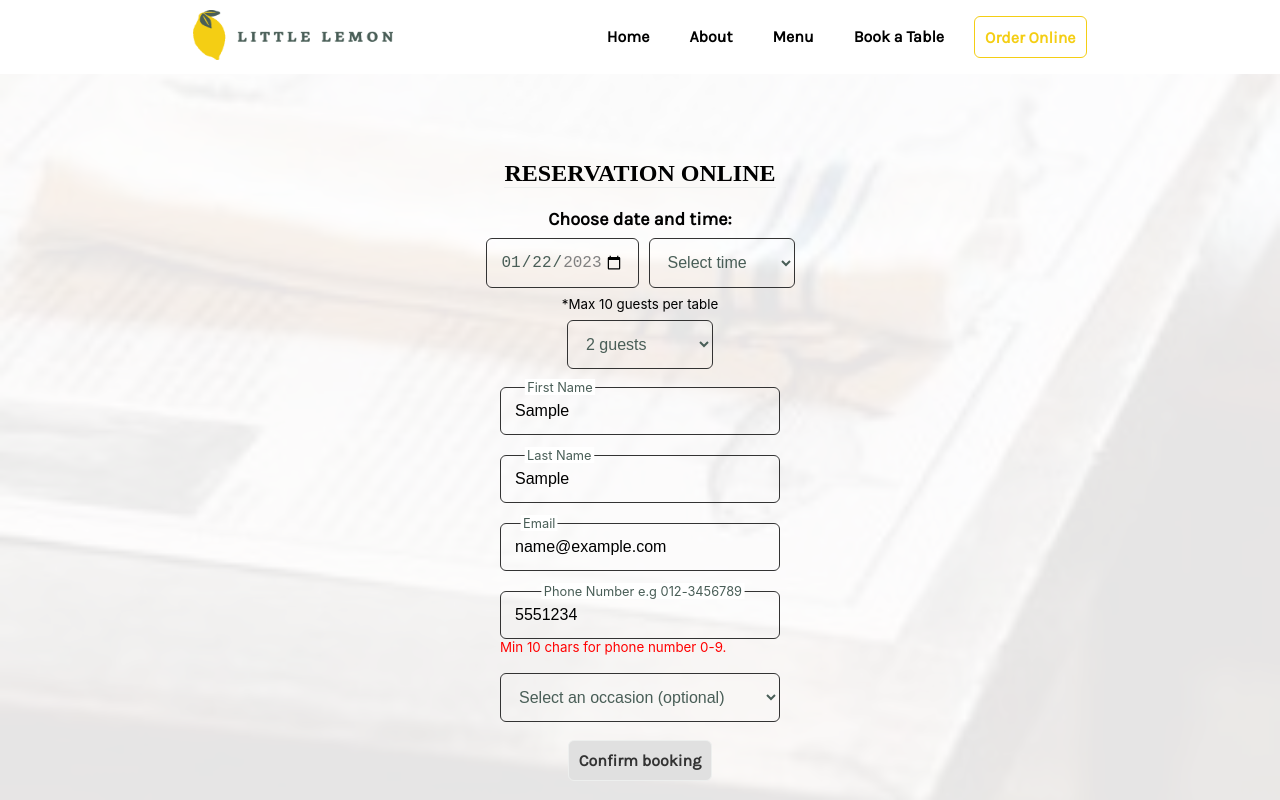
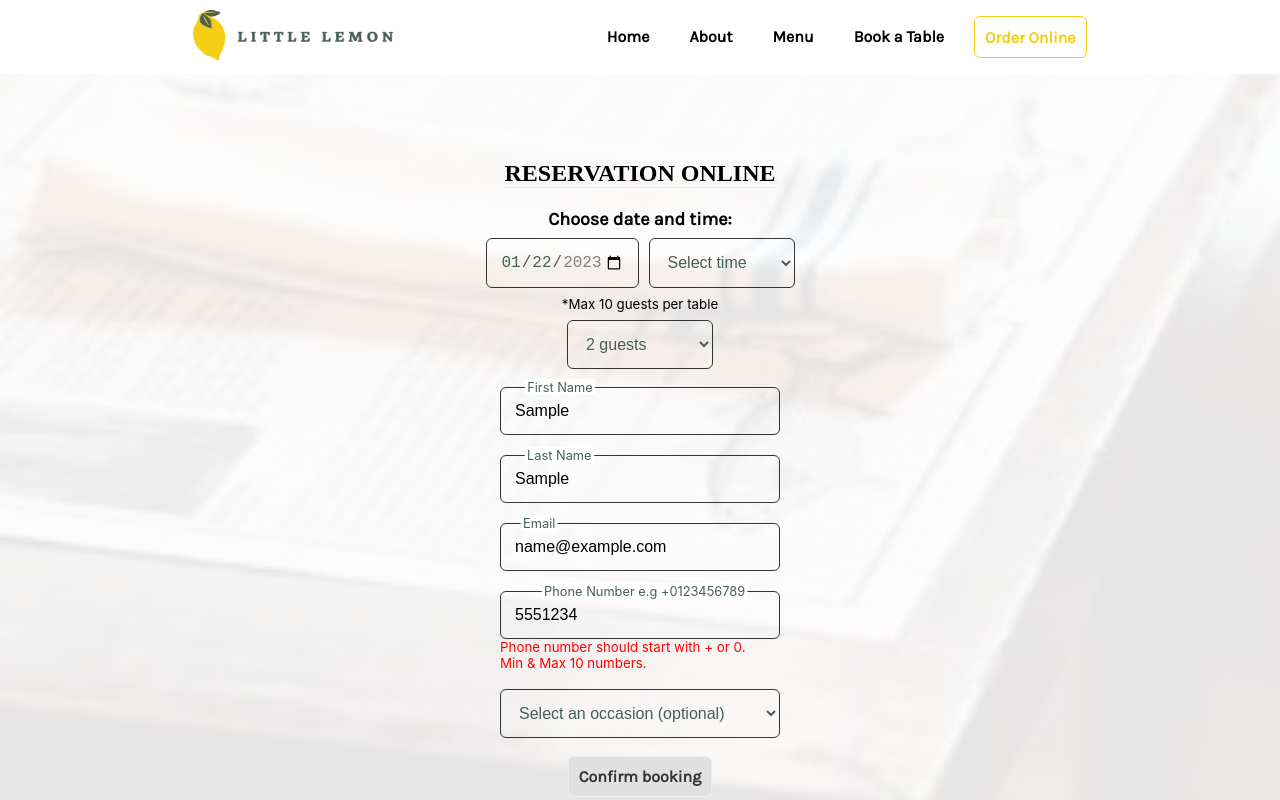
Before and after one commit to YanShtein/little_lemon, a React (Create React App) app: page /book in a window 1280 px wide. Both pictures are taken after typing "Sample", "Sample", "name@example.com", "5551234" into the empty fields and a click on the button "Confirm booking". Shown: the top 800 px of the page. Built offline with nearby package versions, Linux system fonts and the light colour scheme; a web font is replaced by a local one.

Commit message:
last css fixes

```diff
--- a/src/App.js
+++ b/src/App.js
@@ -5,12 +5,14 @@ import { Routes, Route } from "react-router-dom";
 import MenuPage from "./components/Menu/MenuPage";
 import { AppProvider } from './components/context/AppContext';
 import Confirmation from "./components/Booking/Confirmation";
+import Header from "./components/Header/Header";
 
 function App() {
   return (
     <AppProvider>
       <img className="bg" alt="Site Background" src={require('../src/assets/images/table.JPG')}/>
       <div className="container">
+        <Header />
         <Routes>
           <Route path="/" element={<HomePage />}></Route>
           <Route path="/menu" element={<MenuPage />}></Route>
--- a/src/assets/shared.css
+++ b/src/assets/shared.css
@@ -203,7 +203,7 @@ input[type="date"] {
 .rights {
   display: block;
   text-align: center;
-  margin: 30px;
+  margin: 30px auto;
   color: var(--primary-green);
   font-weight: bold;
 }
--- a/src/components/Booking/BookingForm.js
+++ b/src/components/Booking/BookingForm.js
@@ -150,11 +150,16 @@ export default function BookingForm({ dispatch, availableTimes, submitForm }) {
           value={phone.val}
           onChange={e => setPhone({...email, val: e.target.value})}
           onBlur={handlePhoneBlur}
-          minLength="9" maxLength="12"
+          minLength="11" maxLength="11"
           required
         />
-        <label aria-label="phone" htmlFor="phone">Phone Number e.g 012-3456789</label>
-        {phone.error && <small>Min 10 chars for phone number 0-9.</small>}
+        <label aria-label="phone" htmlFor="phone">Phone Number e.g +0123456789</label>
+        {phone.error &&
+          <>
+            <small>Phone number should start with + or 0.</small>
+            <small>Min & Max 10 numbers.</small>
+          </>
+        }
       </div>
       <select
         placeholder='Select an occasion'
--- a/src/components/Booking/BookingPage.js
+++ b/src/components/Booking/BookingPage.js
@@ -1,5 +1,4 @@
 import { useReducer } from "react";
-import Header from "../Header/Header";
 import BookingForm from "./BookingForm";
 import { fetchAPI } from "./bookingAPI";
 import '../../assets/shared.css';
@@ -26,7 +25,6 @@ export default function BookingPage() {
 
   return (
     <>
-      <Header />
       <div className="reserve">
         <BookingForm
           {...{
@@ -35,16 +33,7 @@ export default function BookingPage() {
             dispatch,
           }}
         />
-        <iframe
-          style={{border: 'none', maxWidth: '80%', margin: '30px auto'}}
-          title="Google Maps"
-          width="600"
-          height="450"
-          loading="lazy"
-          allowFullScreen
-          referrerPolicy="no-referrer-when-downgrade"
-          src="http://maps.google.com/maps?q=41.880378,-87.842680&z=16&output=embed">
-        </iframe>
+        <img className="map" src={require('../../assets/images/map.JPG')} alt="Little Lemon location"/>
       </div>
       <small className="rights">© All rights reserved to Little Lemon</small>
     </>
--- a/src/components/Booking/Confirmation.js
+++ b/src/components/Booking/Confirmation.js
@@ -1,8 +1,5 @@
 import { birthdaySvg, anniversarySvg, businessSvg, generalSvg } from "../../assets/svg";
-
-import React from 'react'
 import { useLocation } from "react-router-dom";
-import Header from "../Header/Header";
 
 export default function Confirmation() {
   const { state } = useLocation();
@@ -22,7 +19,6 @@ export default function Confirmation() {
 
   return (
     <>
-      <Header />
       <div className="reserve">
         <h2>Table reserved at the Chicago Branch!</h2>
         <p>We have received your reservation with the following information:</p>
--- a/src/components/Booking/book.css
+++ b/src/components/Booking/book.css
@@ -46,12 +46,12 @@ form {
 .details {
   display: flex;
   flex-direction: row;
-  justify-content: center;
+  justify-content: space-between;
+  width: 320px;
   margin: 20px auto;
 }
 
 .details ul:first-child {
-  margin-right: 50px;
   color: var(--primary-green);
 }
 
@@ -67,6 +67,12 @@ svg {
   display: flex;
 }
 
+.map {
+  margin-top: 30px;
+  width: 550px;
+  max-width: 80%;
+}
+
 @media (min-width: 720px) and (max-height: 420px) {
   .reserve {
     height: auto;
--- a/src/components/Booking/fieldsValidation.js
+++ b/src/components/Booking/fieldsValidation.js
@@ -1,5 +1,5 @@
 const emailRegex = /^(([^<>()/[\]\\.,;:\s@"]+(\.[^<>()/[\]\\.,;:\s@"]+)*)|(".+"))@((\[[0-9]{1,3}\.[0-9]{1,3}\.[0-9]{1,3}\.[0-9]{1,3}\])|(([a-zA-Z\-0-9]+\.)+[a-zA-Z]{2,}))$/;
-const phoneRegex = /^[/+]?[(]?[0-9]{3}[)]?[-\s/.]?[0-9]{3}[-\s/.]?[0-9]{4,6}$/im;
+const phoneRegex = /^[0+]?[0-9]{10}$/im;
 
 function validateEmail(val) {
   const isEmailValid = emailRegex.test(val);
--- a/src/components/Home/HomePage.js
+++ b/src/components/Home/HomePage.js
@@ -3,14 +3,12 @@ import './home.css';
 import Article from './Article';
 import Ratings from './Ratings';
 import Specials from './Specials';
-import Header from '../Header/Header';
 import Footer from '../Footer/Footer';
 import About from './About';
 
 export default function HomePage() {
   return (
     <>
-      <Header />
       <main>
         <section id='article'>
           <Article />
--- a/src/components/Menu/MenuPage.js
+++ b/src/components/Menu/MenuPage.js
@@ -2,7 +2,6 @@ import '../../assets/shared.css';
 import './menu.css';
 import { useContext } from "react";
 import { AppContext } from '../context/AppContext';
-import Header from '../Header/Header';
 import Footer from '../Footer/Footer';
 
 export default function MenuPage() {
@@ -10,7 +9,6 @@ export default function MenuPage() {
 
   return (
     <>
-      <Header />
       <div className='menu'>
         <h2>Little Lemon menu</h2>
         <div className='menu-content'>
--- a/src/components/Order/OrderForm.js
+++ b/src/components/Order/OrderForm.js
@@ -59,10 +59,15 @@ export default function OrderForm({ onSubmit }) {
             value={phone.val}
             onChange={e => setPhone({...email, val: e.target.value})}
             onBlur={handlePhoneBlur}
-            minLength="9" maxLength="12"
+            minLength="11" maxLength="11"
             required/>
-          <label aria-label="phone" htmlFor="phone">Phone Number e.g 012-3456789</label>
-          {phone.error && <small>Min 10 chars for phone number 0-9.</small>}
+          <label aria-label="phone" htmlFor="phone">Phone Number e.g +0123456789</label>
+          {phone.error &&
+            <>
+              <small>Phone number should start with + or 0.</small>
+              <small>Min & Max 10 numbers.</small>
+            </>
+          }
         </div>
         <div className="input-group">
           <input
--- a/src/components/Order/OrderPage.js
+++ b/src/components/Order/OrderPage.js
@@ -1,6 +1,5 @@
 import { useContext, useState } from "react";
 import { AppContext } from '../context/AppContext';
-import Header from "../Header/Header";
 import './order.css';
 import OrderForm from "./OrderForm";
 import useSearch from "./useSearch";
@@ -36,7 +35,6 @@ export default function OrderPage() {
 
   return (
     <>
-      <Header />
       <div className="order">
         <h2>ORDER ONLINE</h2>
         {
```
Also changed, not shown: src/assets/images/map.JPG (added).
